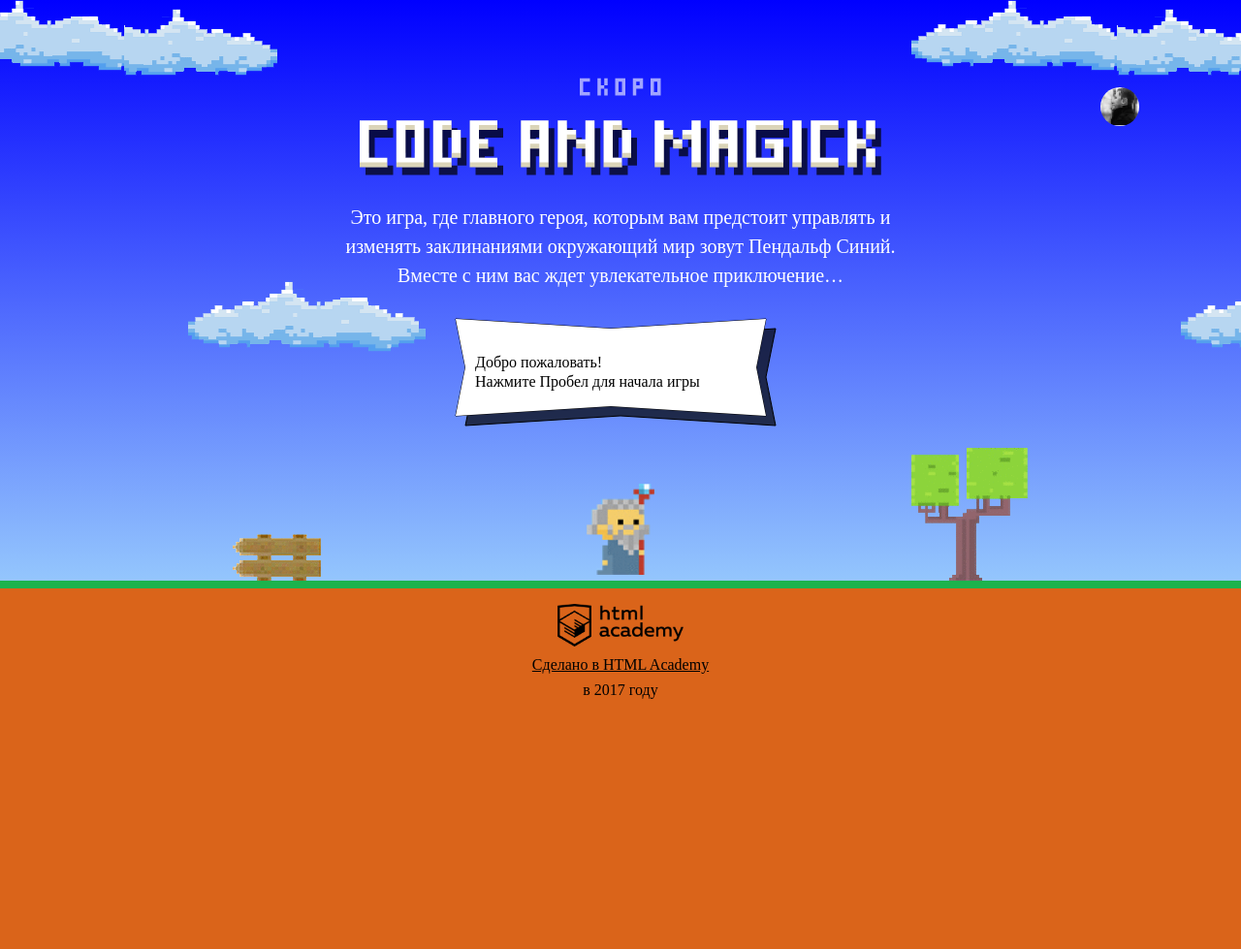
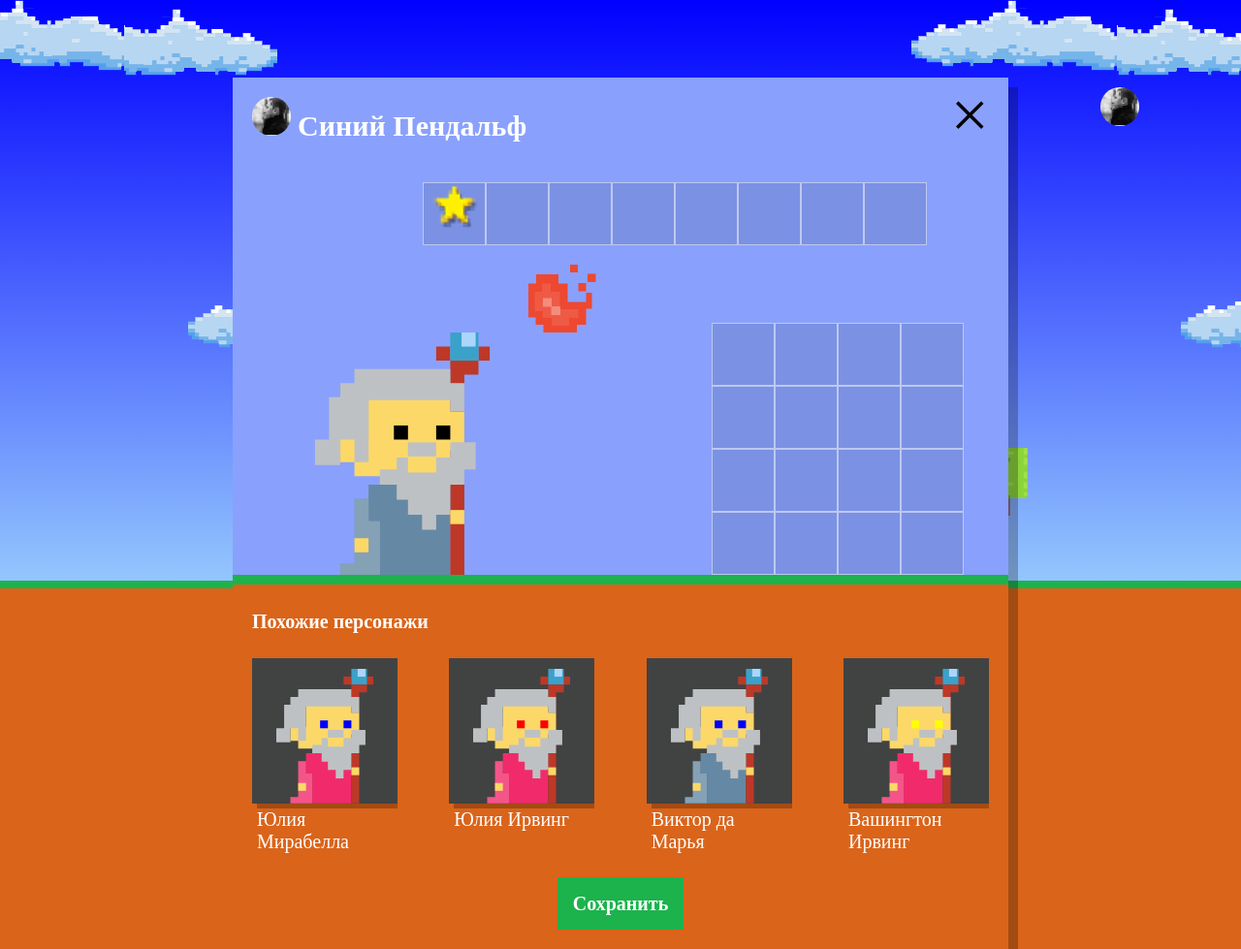
Before and after one commit to natalka66/477113-code-and-magick, a website: page index.html in a window 1280 px wide. Shown: the whole page at 97% size. Before the commit the page ends 800 px from the top, so only its background shows below. Drawn offline with Linux system fonts and the light colour scheme; a web font is replaced by a local one.

Commit message:
Добавила похожих волшебников

```diff
--- a/index.html
+++ b/index.html
@@ -203,6 +203,7 @@
 </script>
 <script src="js/stat.js"></script>
 <script src="js/game.js"></script>
+<script src="js/setup.js"></script>
 
 </body>
 </html>
--- /dev/null
+++ b/js/setup.js
@@ -0,0 +1,68 @@
+'use strict';
+
+var WIZARD_NAMES = ['Иван', 'Хуан Себастьян', 'Мария', 'Кристоф', 'Виктор', 'Юлия', 'Люпита', 'Вашингтон'];
+var WIZARD_LAST_NAME = ['да Марья', 'Верон', 'Мирабелла', 'Вальц', 'Онопко', 'Топольницкая', 'Нионго', 'Ирвинг'];
+var WIZARD_COAT_COLOR = ['rgb(101, 137, 164)', 'rgb(241, 43, 107)', 'rgb(146, 100, 161)', 'rgb(56, 159, 117)', 'rgb(215, 210, 55)', 'rgb(0, 0, 0)'];
+var WIZARD_EYESCOLOR = ['black', 'red', 'blue', 'yellow', 'green'];
+
+var showUserDialog = function () {
+  var userDialog = document.querySelector('.setup');
+  userDialog.classList.remove('hidden');
+};
+
+var createWizardSettings = function () {
+  var wizard = {
+    name: getRandomElementFromArray(WIZARD_NAMES) + ' ' + getRandomElementFromArray(WIZARD_LAST_NAME),
+    coatColor: getRandomElementFromArray(WIZARD_COAT_COLOR),
+    eyesColor: getRandomElementFromArray(WIZARD_EYESCOLOR)
+  };
+  return wizard;
+};
+
+var getRandomElementFromArray = function (array) {
+  var index = Math.floor(Math.random() * array.length);
+  var element = array[index];
+  return element;
+};
+
+var createWizardArray = function () {
+  var array = [];
+  for (var i = 0; i < 4; i++) {
+    array[i] = createWizardSettings();
+  }
+  return array;
+};
+
+var renderAllWizards = function (wizards) {
+  var similarListElement = document.querySelector('.setup-similar-list');
+  var similarWizardTemplate = document.querySelector('#similar-wizard-template')
+    .content
+    .querySelector('.setup-similar-item');
+  var fragment = document.createDocumentFragment();
+  for (var i = 0; i < 4; i++) {
+    fragment.appendChild(renderWizard(wizards[i], similarWizardTemplate));
+  }
+  similarListElement.appendChild(fragment);
+};
+
+var renderWizard = function (wizard, similarWizardTemplate) {
+  var wizardElement = similarWizardTemplate.cloneNode(true);
+  wizardElement.querySelector('.setup-similar-label').textContent = wizard.name;
+  wizardElement.querySelector('.wizard-coat').style.fill = wizard.coatColor;
+  wizardElement.querySelector('.wizard-eyes').style.fill = wizard.eyesColor;
+
+  return wizardElement;
+};
+
+var showSimilarWizards = function () {
+  document.querySelector('.setup-similar').classList.remove('hidden');
+};
+
+var setup = function () {
+  var wizards = createWizardArray();
+  showSimilarWizards();
+  showUserDialog();
+  renderAllWizards(wizards);
+};
+
+setup();
```
